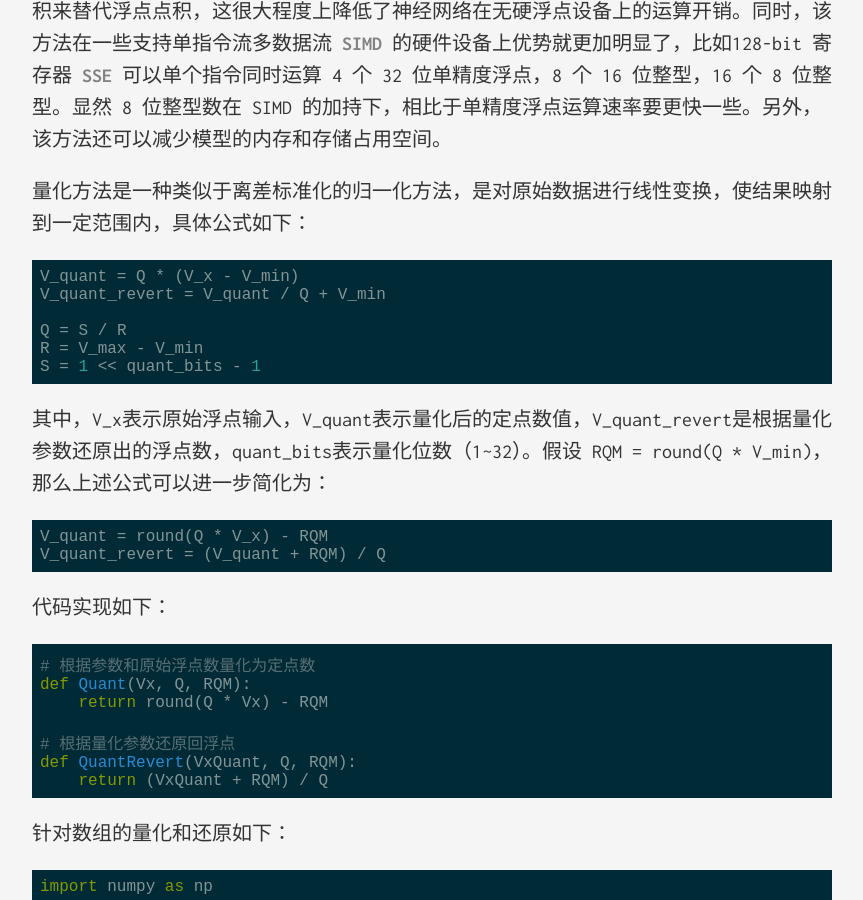
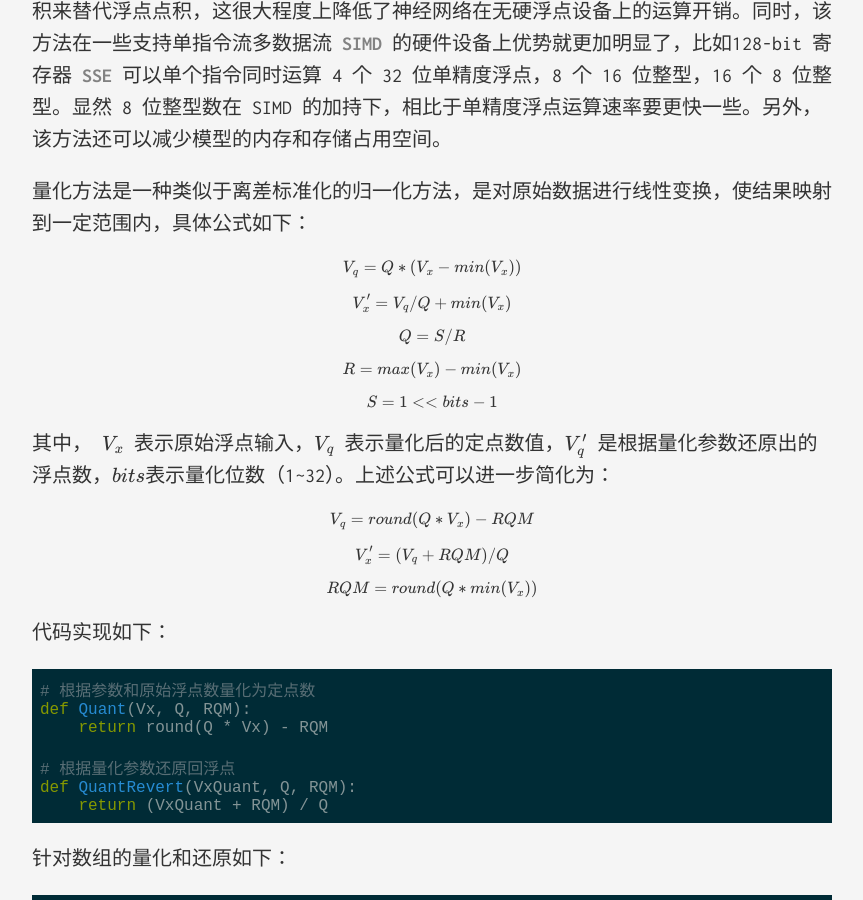
Before and after one commit to TeaPoly/TeaPoly.github.io, a Jekyll site: the page built from _posts/2021-01-03-quantize.markdown, in a window 1280 px wide and 900 px high, scrolled down 2558 px. Shown: the whole window, without its empty margins (208-1071 px from the left). Built offline with Jekyll 4.4.1, drawn with Linux system fonts in a browser that asks for light colours; formulas are drawn with MathJax 3.

Commit message:
[Add] Support LaTex

````diff
--- a/_posts/2021-01-03-quantize.markdown
+++ b/_posts/2021-01-03-quantize.markdown
@@ -34,21 +34,40 @@ DNN 拓扑结构
 
 量化方法是一种类似于离差标准化的归一化方法，是对原始数据进行线性变换，使结果映射到一定范围内，具体公式如下：
 
-```python
-V_quant = Q * (V_x - V_min)
-V_quant_revert = V_quant / Q + V_min
+$$
+V_q = Q * (V_x - min(V_x))
+$$
 
-Q = S / R
-R = V_max - V_min
-S = 1 << quant_bits - 1
-```
+$$
+V_x' = V_q / Q + min(V_x)
+$$
 
-其中，V_x表示原始浮点输入，V_quant表示量化后的定点数值，V_quant_revert是根据量化参数还原出的浮点数，quant_bits表示量化位数（1~32）。假设 RQM = round(Q * V_min)，那么上述公式可以进一步简化为：
+$$
+Q=S/R
+$$
 
-```python
-V_quant = round(Q * V_x) - RQM
-V_quant_revert = (V_quant + RQM) / Q
-```
+$$
+R=max(V_x)-min(V_x)
+$$
+
+$$
+S = 1 << bits - 1
+$$
+
+其中， $V_x $  表示原始浮点输入，$V_q$ 表示量化后的定点数值，$V_q'$ 是根据量化参数还原出的浮点数，$bits$表示量化位数（1~32）。上述公式可以进一步简化为：
+
+$$
+V_q = round(Q * V_x) - RQM
+$$
+
+$$
+V_x' = (V_q + RQM) / Q
+$$
+
+$$
+RQM = round(Q*min(V_x))
+$$
+
 
 代码实现如下：
 
````
Also changed, not shown: _layouts/post.html (+12 -0 lines).
